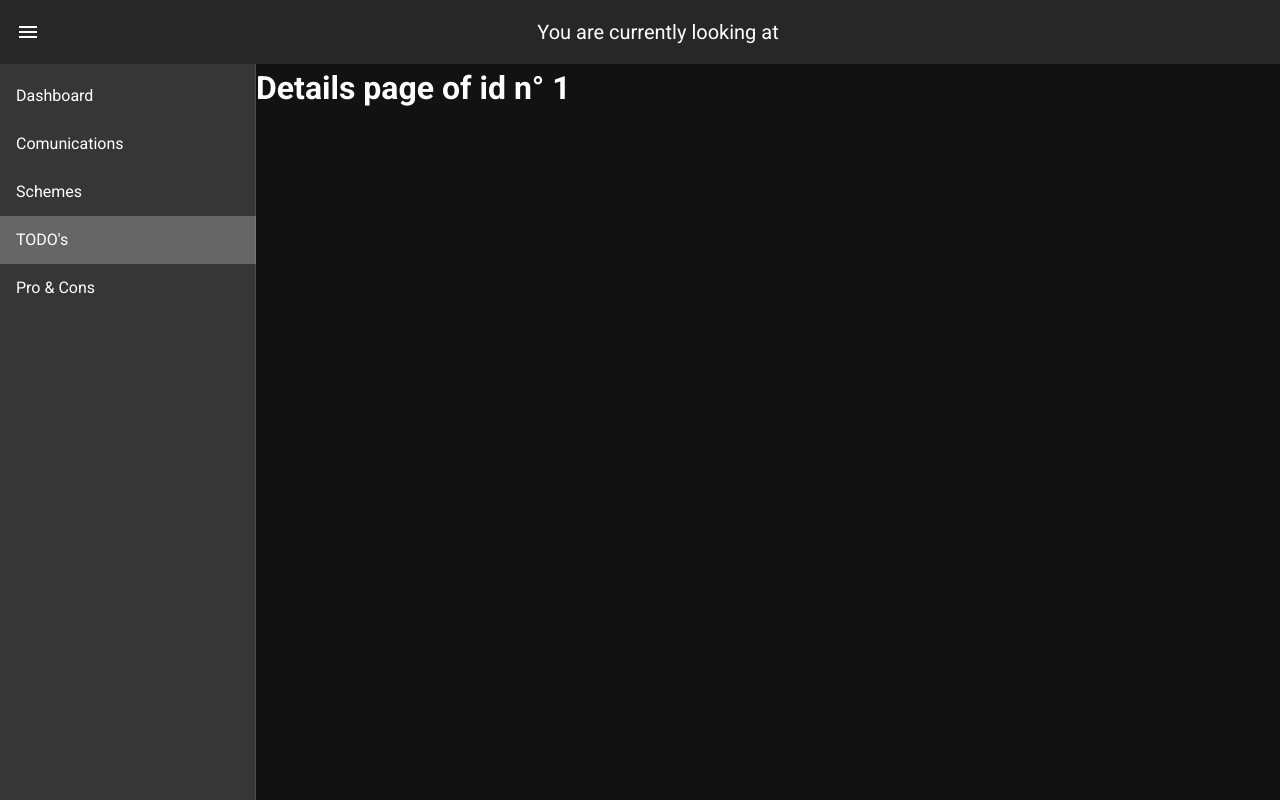
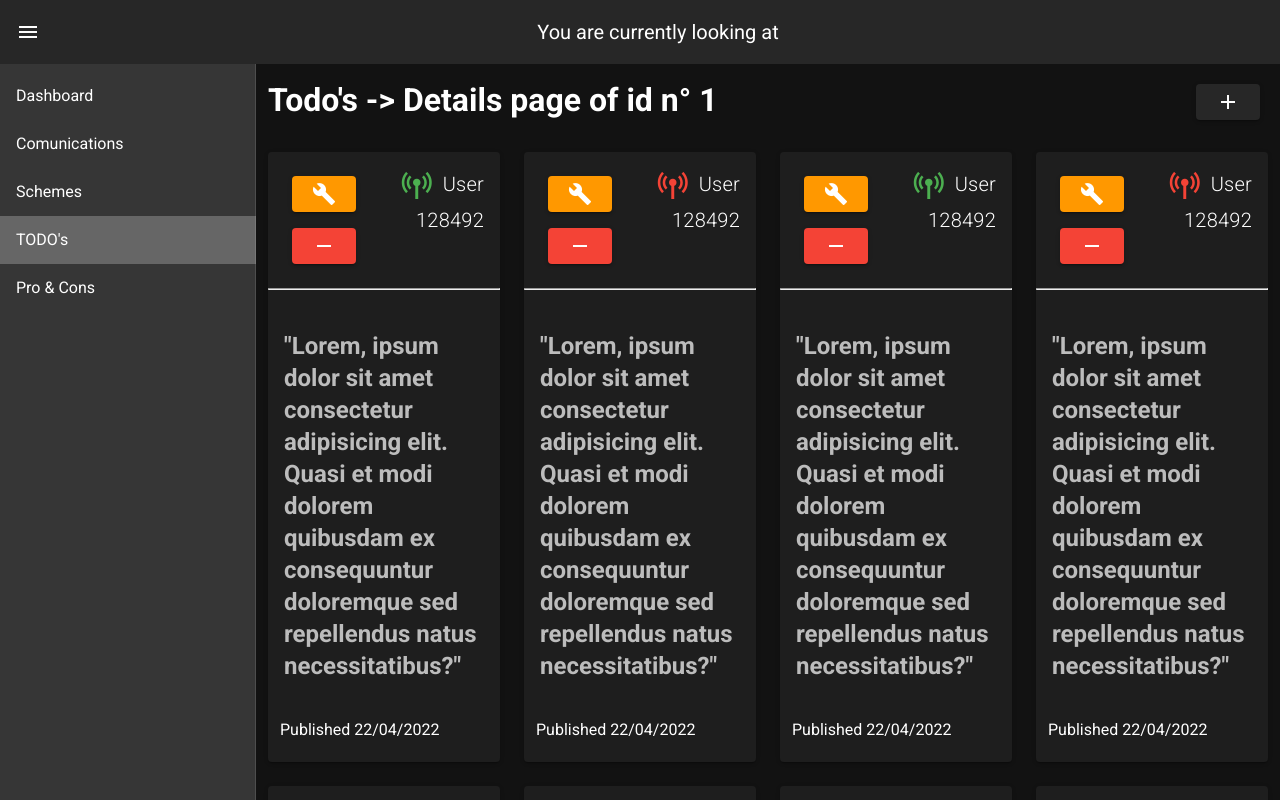
Before and after one commit to Freder211/NYB, a Nuxt app in the folder frontend/: page /todos/1 in a window 1280 px wide. Shown: the top 800 px of the page. Built offline with nearby package versions, Linux system fonts and the light colour scheme.

Commit message:
initialized todo detail

```diff
--- a/frontend/pages/todos/_detail.vue
+++ b/frontend/pages/todos/_detail.vue
@@ -1,13 +1,199 @@
 <template>
-	<h1>Details page of id n° {{id}}</h1>
+	<v-container class=" mb-6">
 
+		<!-- section header-->
+		<v-row :align="'start'">
+			<v-col cols="6">
+				<h1>Todo's -> Details page of id n° {{id}}
+				</h1>
+			</v-col>
+
+			<v-col
+				class="text-right"
+				cols="6"
+			>
+				<v-btn
+					class="ma-2"
+					dark
+				>
+					<v-icon>
+						mdi-plus
+					</v-icon>
+				</v-btn>
+
+			</v-col>
+
+		</v-row>
+
+		<v-row>
+
+			<v-col cols="6">
+				<v-row
+					:align="'start'"
+					style="height: 150px;"
+				>
+					<v-col
+						cols="6"
+						v-for="n in cardsDone"
+						:key="n.id"
+					>
+						<v-card
+							class="mx-auto"
+							dark
+							max-width="400"
+						>
+							<v-card-title>
+								<v-row>
+									<v-col cols="6">
+										<v-btn
+											class="ma-2"
+											color="orange"
+											dark
+										>
+											<v-icon dark>
+												mdi-wrench
+											</v-icon>
+										</v-btn>
+
+										<v-btn
+											class="ma-2"
+											color="red"
+											dark
+										>
+											<v-icon dark>
+												mdi-minus
+											</v-icon>
+										</v-btn>
+
+									</v-col>
+									<v-col
+										cols="6"
+										align="right"
+									>
+
+										<v-icon
+											large
+											left
+											:color="n.done ? 'green' : 'red'"
+										>
+											mdi-antenna
+										</v-icon>
+										<span class="text-h6 font-weight-light">User128492</span>
+									</v-col>
+
+								</v-row>
+
+							</v-card-title>
+							<hr>
+							<br>
+							<v-card-text class="text-h5 font-weight-bold">
+								"Lorem, ipsum dolor sit amet consectetur adipisicing elit. Quasi et modi dolorem quibusdam ex consequuntur doloremque sed repellendus natus necessitatibus?"
+							</v-card-text>
+
+							<v-card-actions>
+								<v-list-item class="grow">
+
+									<v-row justify="space-between">
+
+										<span class="subheading"> Published 22/04/2022
+										</span>
+									</v-row>
+								</v-list-item>
+							</v-card-actions>
+						</v-card>
+					</v-col>
+				</v-row>
+
+			</v-col>
+
+			<v-col cols="6">
+				<v-row
+					:align="'start'"
+					style="height: 150px;"
+				>
+					<v-col
+						cols="6"
+						v-for="n in cardsNotDone"
+						:key="n.id"
+					>
+						<v-card
+							class="mx-auto"
+							dark
+							max-width="400"
+						>
+							<v-card-title>
+								<v-row>
+									<v-col cols="6">
+										<v-btn
+											class="ma-2"
+											color="orange"
+											dark
+										>
+											<v-icon dark>
+												mdi-wrench
+											</v-icon>
+										</v-btn>
+
+										<v-btn
+											class="ma-2"
+											color="red"
+											dark
+										>
+											<v-icon dark>
+												mdi-minus
+											</v-icon>
+										</v-btn>
+
+									</v-col>
+									<v-col
+										cols="6"
+										align="right"
+									>
+
+										<v-icon
+											large
+											left
+											:color="n.done ? 'green' : 'red'"
+										>
+											mdi-antenna
+										</v-icon>
+										<span class="text-h6 font-weight-light">User128492</span>
+									</v-col>
+
+								</v-row>
+
+							</v-card-title>
+							<hr>
+							<br>
+							<v-card-text class="text-h5 font-weight-bold">
+								"Lorem, ipsum dolor sit amet consectetur adipisicing elit. Quasi et modi dolorem quibusdam ex consequuntur doloremque sed repellendus natus necessitatibus?"
+							</v-card-text>
+
+							<v-card-actions>
+								<v-list-item class="grow">
+
+									<v-row justify="space-between">
+
+										<span class="subheading"> Published 22/04/2022
+										</span>
+									</v-row>
+								</v-list-item>
+							</v-card-actions>
+						</v-card>
+					</v-col>
+				</v-row>
+
+			</v-col>
+
+		</v-row>
+
+	</v-container>
 </template>
 
 <script lang="ts">
 import Vue from 'vue'
 export default Vue.extend({
 	layout: "default",
-
 
 	async asyncData({ params }) {
 		const id = params.detail //param
@@ -16,6 +202,23 @@ export default Vue.extend({
 		return { id }
 	},
 
+	data() {
+		return {
+			cardsDone: [{ id: 1, done: true }, { id: 2, done: false }, { id: 3, done: false }, { id: 4, done: true }, { id: 5, done: false }],
+			groupedTodos: [],
+			cardsNotDone: [{ id: 6, done: true }, { id: 7, done: false }, { id: 8, done: false }, { id: 9, done: true }, { id: 10, done: false }],
+
+		}
+	},
+	methods: {
+
+
+
+	}
+
+
+
+
 })
 
 </script>
--- a/frontend/pages/todos/index.vue
+++ b/frontend/pages/todos/index.vue
@@ -212,6 +212,14 @@ export default Vue.extend({
 
 	methods: {
 		initialize() {
+			async function fetchMovies() {
+				const response = await fetch('http://localhost:8000/cat/');
+				// waits until the request completes...
+				console.log(response);
+			};
+
+			fetchMovies()
+
 			this.desserts = [
 				{
 					id: 1,
@@ -275,10 +283,10 @@ export default Vue.extend({
 					ncons: 4,
 					npros: 999
 				},
-			] as unknown
+			] as any
 		},
 
-		editItem(item) {
+		editItem(item: any) {
 			this.editedIndex = this.desserts.indexOf(item)
 			this.editedItem = Object.assign({}, item)
 			this.dialog = true
```
